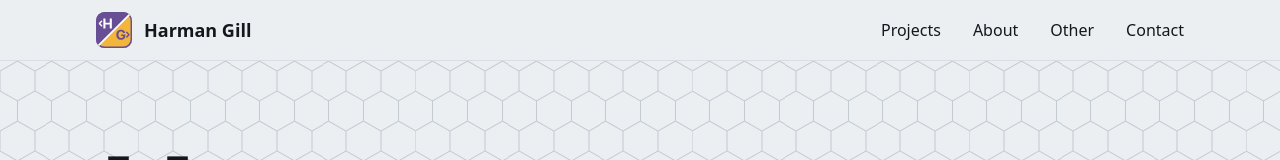
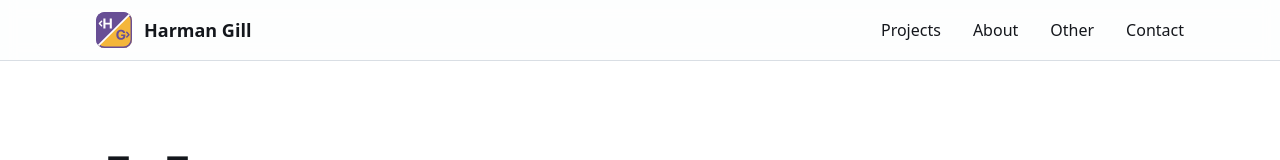
Before and after one commit to hgill59/hg-portfolio, a React (Vite) app: page / in a window 1280 px wide. Shown: the top 160 px of the page. Built offline with nearby package versions, Linux system fonts and the light colour scheme; a web font is replaced by a local one.

Commit message:
style: remove hexagon grid

```diff
--- a/src/components/Layout.jsx
+++ b/src/components/Layout.jsx
@@ -1,4 +1,4 @@
-import { Link, NavLink, Outlet } from 'react-router-dom'
+import { Link, NavLink, Outlet, useLocation } from 'react-router-dom'
 import { site } from '../content/site'
 import Logo from './Logo'
 import ScrollToTop from './ScrollToTop'
@@ -9,6 +9,8 @@ const navLinkClass = ({ isActive }) =>
   }`
 
 export default function Layout() {
+  const isHome = useLocation().pathname === '/'
+
   return (
     <div className="flex min-h-screen flex-col">
       <ScrollToTop />
@@ -19,7 +21,11 @@ export default function Layout() {
         Skip to content
       </a>
 
-      <header className="sticky top-0 z-40 border-b border-mist bg-fog/90 backdrop-blur">
+      <header
+        className={`sticky top-0 z-40 border-b border-mist backdrop-blur ${
+          isHome ? 'bg-white/90' : 'bg-fog/90'
+        }`}
+      >
         <nav
           aria-label="Main"
           className="mx-auto flex max-w-6xl items-center justify-between px-5 py-3 sm:px-8"
--- a/src/pages/Home.jsx
+++ b/src/pages/Home.jsx
@@ -10,12 +10,8 @@ export default function Home() {
   const featured = projects.slice(0, 3)
 
   return (
-    <>
-      <section className="relative isolate overflow-hidden">
-        <div
-          aria-hidden="true"
-          className="hex-bg absolute inset-0 -z-10 [mask-image:linear-gradient(to_bottom,black_30%,transparent)]"
-        />
+    <div className="bg-white">
+      <section>
         <div className="mx-auto grid max-w-6xl items-center gap-14 px-5 pb-20 pt-12 sm:px-8 lg:grid-cols-[1.25fr_0.75fr] lg:pt-20">
           <div>
             <h1 className="font-display text-[clamp(3.75rem,12vw,8.5rem)] font-bold leading-[0.9] tracking-tighter">
@@ -71,6 +67,6 @@ export default function Home() {
           </Link>
         </div>
       </section>
-    </>
+    </div>
   )
 }
```
Also changed, not shown: 2 other files (tests, documents, lock files or other folders).
